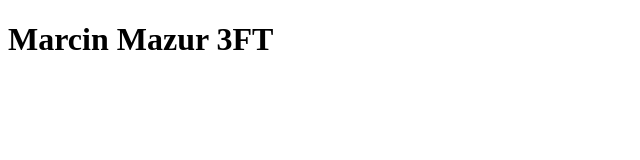
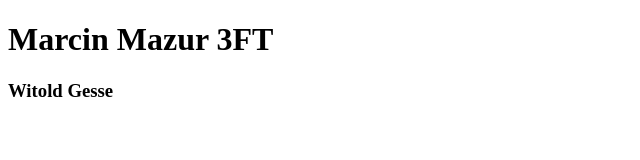
Before and after one commit to WoocashFloyd/zadankoGIT, a plain HTML site: page index.html in a window 1280 px wide. Shown: the whole page, without its empty margins (0-640 px from the left). Drawn offline with Linux system fonts and the light colour scheme.

Commit message:
Dopisana stopka
Nauczyciel to popełnił

```diff
--- a/index.html
+++ b/index.html
@@ -7,5 +7,8 @@
 </head>
 <body>
     <p><h1>Marcin Mazur 3FT</h1></p>
+    <footer class="nauczyciel">
+        <h3>Witold Gesse</h3>
+    </footer>
 </body>
 </html>
```
